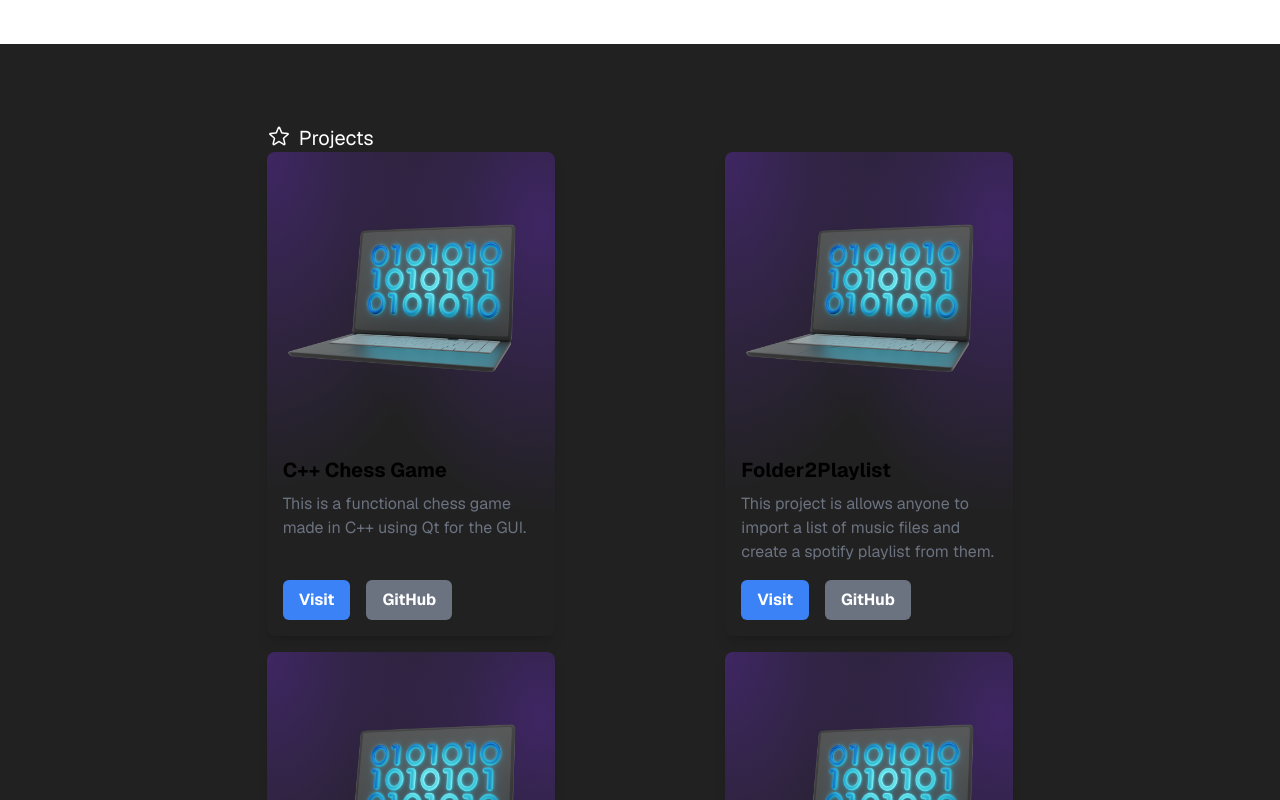
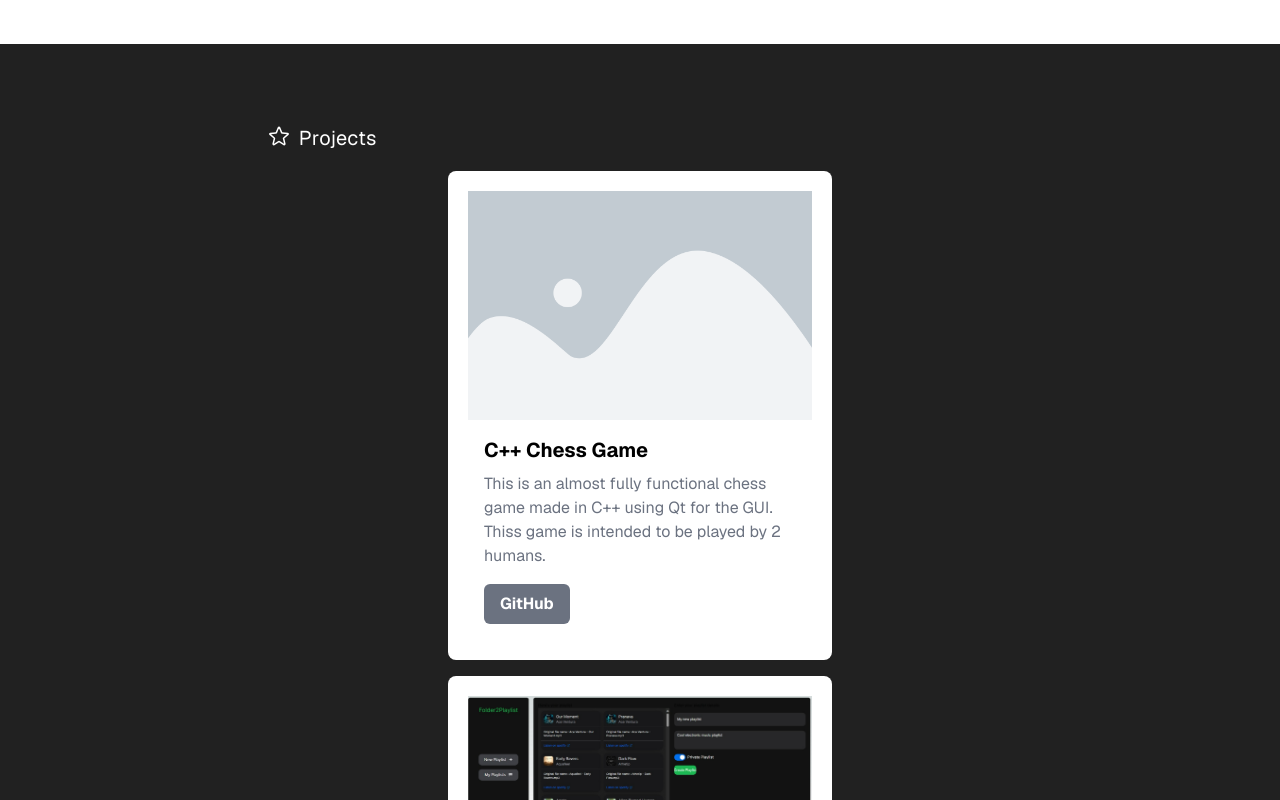
Before and after one commit to noah-blanchard/new-personal-website, a Next.js app: page / in a window 1280 px wide. Shown: the part 1140-1940 px from the top of the page. Built offline with nearby package versions, Linux system fonts and the light colour scheme.

Commit message:
edit cards etc,

```diff
--- /dev/null
+++ b/src/app/components/AnimatedWord.tsx
@@ -0,0 +1,64 @@
+import { useAnimationControls, motion } from "framer-motion";
+
+const AnimatedWord = ({ children }: { children: React.ReactNode }) => {
+    // return (
+    //   <div className="">
+    //     {children.split("").map((char, index) => (
+    //       <AnimatedLetter key={index}>{char}</AnimatedLetter>
+    //     ))}
+    //   </div>
+    // );
+    if (typeof children === "string") {
+        return (
+            <div className="">
+                {children.split("").map((char, index) => (
+                    <AnimatedLetter key={index}>{char}</AnimatedLetter>
+                ))}
+            </div>
+        );
+    } else {
+        return (
+            <div className="">
+                <AnimatedLetter>{children}</AnimatedLetter>
+            </div>
+        );
+    }
+};
+
+const AnimatedLetter = ({ children }: { children: React.ReactNode }) => {
+    const controls = useAnimationControls();
+
+    const handleClick = async () => {
+        await controls.start({
+            textShadow: "0 0 50px rgba(0, 255, 255, 1)",
+            transition: { duration: 0 },
+        });
+        await controls.start({
+            textShadow: "0 0 0px rgba(0, 255, 255, 0)",
+            transition: { duration: 1.5 },
+        });
+    };
+
+    return (
+        <motion.span
+            animate={controls}
+            drag
+            dragConstraints={{
+                top: -20,
+                left: -20,
+                right: 20,
+                bottom: 20,
+            }}
+            whileHover={{
+                scale: 1.2,
+            }}
+            transition={{ type: "tween", stiffness: 300 }}
+            className="inline-block cursor-pointer"
+            onHoverStart={handleClick}
+        >
+            {children}
+        </motion.span>
+    );
+};
+
+export default AnimatedWord;
--- a/src/app/components/IconTitle.tsx
+++ b/src/app/components/IconTitle.tsx
@@ -1,16 +1,20 @@
+import AnimatedWord from "./AnimatedWord"
+
 export default function IconTitle({
     icon,
     title,
-    className = ""
+    className = "",
+    animated = false
 }: {
     icon: React.ReactNode,
     title: string
     className?: string
+    animated?: boolean
 }) {
     return (
         <div className={`${className} flex flex-row gap-x-2 text-xl`}>
-            {icon}
-            <h1>{title}</h1>
+            {animated ? <AnimatedWord>{icon}</AnimatedWord> : icon}
+            <h1>{animated ? <AnimatedWord>{title}</AnimatedWord> : title}</h1>
         </div>
     )
 }
--- a/src/app/components/ProjectCard.tsx
+++ b/src/app/components/ProjectCard.tsx
@@ -3,21 +3,48 @@ import React from 'react';
 import Image from 'next/image';
 import Link from 'next/link';
 import { Url } from "next/dist/shared/lib/router/router";
+import { motion } from "framer-motion";
 
 interface Props {
     project: Project;
     showGitHubLink?: boolean;
 }
 
-const ProjectCard: React.FC<Props> = ({ project, showGitHubLink = true }) => {
+const ProjectCard: React.FC<Props> = ({ project }) => {
+
+    // variants
+    const cardVariants = {
+        hovered: {
+            boxShadow: "0px 0px 30px 10px hsla(264, 44%, 27%, 1)",
+            transition: {
+                duration: 0.1,
+                type: "ease-out",
+            }
+        },
+        unHovered: {
+            boxShadow: "0px 0px 0px 0px hsla(264, 44%, 27%, 1)",
+            transition: {
+                duration: 0.1,
+                type: "ease-out",
+            }
+        }
+    }
+
+
+    const purpleRadialGradient = "radial-gradient(circle, rgba(252, 3, 3, 0.5) 0%, rgba(252, 3, 3, 0.5) 100%)";
     return (
-        <div className="flex flex-col w-72 rounded-lg shadow-lg mesh-bg">
+        <motion.div
+        variants={cardVariants}
+        whileHover="hovered"
+        whileTap="hovered"
+        initial="unHovered"
+        className="flex flex-col w-96 rounded-lg shadow-lg backdrop-blur bg-white p-5">
             <Link href={`/projects/${project.slug}`}>
                 <Image
                     className="w-full cursor-pointer object-cover"
                     width={project.imageWidth}
                     height={project.imageHeight}
-                    src={"/imgs/3d/binary-coding.png"}
+                    src={project.image || "/imgs/projects/placeholder.webp"}
                     alt={project.title}
                 />
             </Link>
@@ -25,7 +52,8 @@ const ProjectCard: React.FC<Props> = ({ project, showGitHubLink = true }) => {
                 <h2 className="mb-2 text-xl font-bold">{project.title}</h2>
                 <p className="mb-4 text-gray-500">{project.description}</p>
                 <div className="mt-auto flex items-center">
-                    <Link href={project.liveLink}>
+                    {project.liveLink && (
+                        < Link href={project.liveLink as Url} target="_blank">
                             <button
                                 type="button"
                                 className="mr-4 rounded-md bg-blue-500 px-4 py-2 font-bold text-white hover:bg-blue-600"
@@ -33,8 +61,9 @@ const ProjectCard: React.FC<Props> = ({ project, showGitHubLink = true }) => {
                                 Visit
                             </button>
                         </Link>
-                    {showGitHubLink && (
-                        <Link href={project.gitHubLink as Url}>
+                    )}
+                    {project.gitHubLink && (
+                        <Link href={project.gitHubLink as Url} target="_blank">
                             <button
                                 type="button"
                                 className="rounded-md bg-gray-500 px-4 py-2 font-bold text-white hover:bg-gray-600"
@@ -45,7 +74,7 @@ const ProjectCard: React.FC<Props> = ({ project, showGitHubLink = true }) => {
                     )}
                 </div>
             </div>
-        </div>
+        </motion.div >
     );
 };
 
--- a/src/app/data/projects.ts
+++ b/src/app/data/projects.ts
@@ -4,28 +4,27 @@ import Project from "../types/project"
 const projects: Project[] = [
   {
     title: "C++ Chess Game",
-    description: "This is a functional chess game made in C++ using Qt for the GUI.",
-    image: "https://via.placeholder.com/200x200",
-    imageWidth: 200,
-    imageHeight: 200,
+    description: "This is an almost fully functional chess game made in C++ using Qt for the GUI. Thiss game is intended to be played by 2 humans.",
+    image: "",
+    imageWidth: 1920,
+    imageHeight: 1080,
     slug: "project-1",
-    liveLink: "https://www.google.com",
-    gitHubLink: "https://www.github.com",
+    liveLink: "",
+    gitHubLink: "https://github.com/noah-blanchard/projet-echec-inf1015",
   },
   {
     title: "Folder2Playlist",
     description: "This project is allows anyone to import a list of music files and create a spotify playlist from them.",
-    image: "https://via.placeholder.com/200x200",
-    imageWidth: 200,
-    imageHeight: 200,
+    image: "/imgs/projects/folder_to_playlist.png",
+    imageWidth: 1920,
+    imageHeight: 1080,
     slug: "project-2",
-    liveLink: "https://www.google.com",
-    gitHubLink: "https://www.github.com",
+    liveLink: "https://folder2playlist.devshard.app/",
+    gitHubLink: "https://github.com/noah-blanchard/spotify-folder2playlist",
   },
   {
     title: "Project 3",
     description: "This is a project",
-    image: "https://via.placeholder.com/200x200",
     imageWidth: 200,
     imageHeight: 200,
     slug: "project-3",
@@ -35,7 +34,6 @@ const projects: Project[] = [
   {
     title: "Project 4",
     description: "This is a project",
-    image: "https://via.placeholder.com/200x200",
     imageWidth: 200,
     imageHeight: 200,
     slug: "project-4",
@@ -45,7 +43,6 @@ const projects: Project[] = [
   {
     title: "Project 5",
     description: "This is a project",
-    image: "https://via.placeholder.com/200x200",
     imageWidth: 200,
     imageHeight: 200,
     slug: "project-5",
@@ -55,7 +52,6 @@ const projects: Project[] = [
   {
     title: "Project 6",
     description: "This is a project",
-    image: "https://via.placeholder.com/200x200",
     imageWidth: 200,
     imageHeight: 200,
     slug: "project-6",
--- a/src/app/sections/Project.tsx
+++ b/src/app/sections/Project.tsx
@@ -8,9 +8,9 @@ import StarIcon from "../icons/star"
 export default function Project() {
     return (
         <main id="projects" className="bg-[#212121] flex flex-col items-center min-h-96 text-black p-20">
-            <div className="w-2/3 flex flex-col">
-                <IconTitle icon={<StarIcon />} title="Projects" className="text-white" />
-                <div className="flex flex-row justify-between flex-wrap gap-4">
+            <div className="w-2/3 flex flex-col gap-4">
+                <IconTitle animated icon={<StarIcon />} title="Projects" className="text-white" />
+                <div className="flex flex-row justify-center flex-wrap gap-4">
                     {
                         projects.map((project, index) => (
                             <ProjectCard
--- a/src/app/sections/TopSection.tsx
+++ b/src/app/sections/TopSection.tsx
@@ -1,6 +1,7 @@
 "use client";
 import { motion, useAnimationControls } from "framer-motion";
 import { useState } from "react";
+import AnimatedWord from "../components/AnimatedWord";
 
 export default function TopSection() {
   // framer motion animations
@@ -58,49 +59,3 @@ export default function TopSection() {
     </main>
   );
 }
-
-const AnimatedWord = ({ children }: { children: string }) => {
-  return (
-    <div className="">
-      {children.split("").map((char, index) => (
-        <AnimatedLetter key={index}>{char}</AnimatedLetter>
-      ))}
-    </div>
-  );
-};
-
-const AnimatedLetter = ({ children }: { children: string }) => {
-  const controls = useAnimationControls();
-
-  const handleClick = async () => {
-    await controls.start({
-      textShadow: "0 0 50px rgba(0, 255, 255, 1)",
-      transition: { duration: 0 },
-    });
-    await controls.start({
-      textShadow: "0 0 0px rgba(0, 255, 255, 0)",
-      transition: { duration: 1.5 },
-    });
-  };
-
-  return (
-    <motion.span
-      animate={controls}
-      drag
-      dragConstraints={{
-        top: -20,
-        left: -20,
-        right: 20,
-        bottom: 20,
-      }}
-      whileHover={{
-        scale: 1.2,
-      }}
-      transition={{ type: "tween", stiffness: 300 }}
-      className="inline-block cursor-pointer"
-      onHoverStart={handleClick}
-    >
-      {children}
-    </motion.span>
-  );
-};
--- a/src/app/types/project.d.ts
+++ b/src/app/types/project.d.ts
@@ -1,10 +1,10 @@
 export default interface Project {
     title: string;
     description: string;
-    image: string;
+    image?: string;
     imageWidth: number;
     imageHeight: number;
     slug: string;
-    liveLink: string;
+    liveLink?: string;
     gitHubLink?: string;
   }
```
Also changed, not shown: public/imgs/projects/folder_to_playlist.png (added), public/imgs/projects/placeholder.webp (added). Lines whose indentation alone changed are shown as unchanged.
